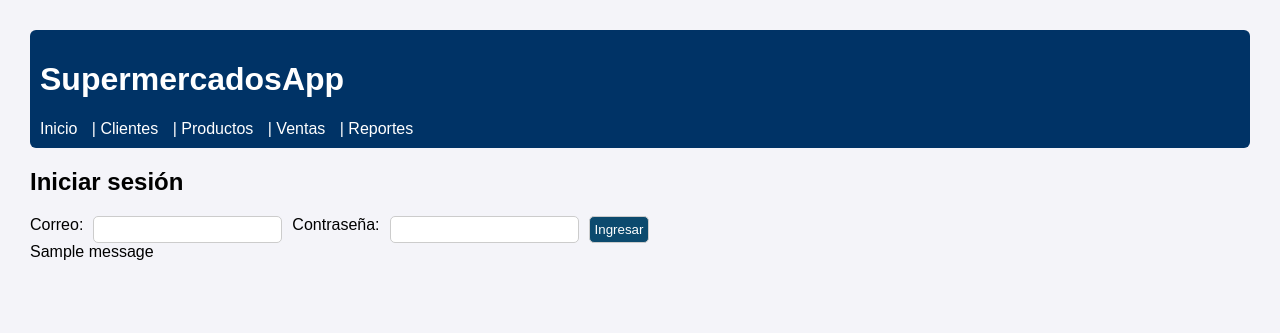
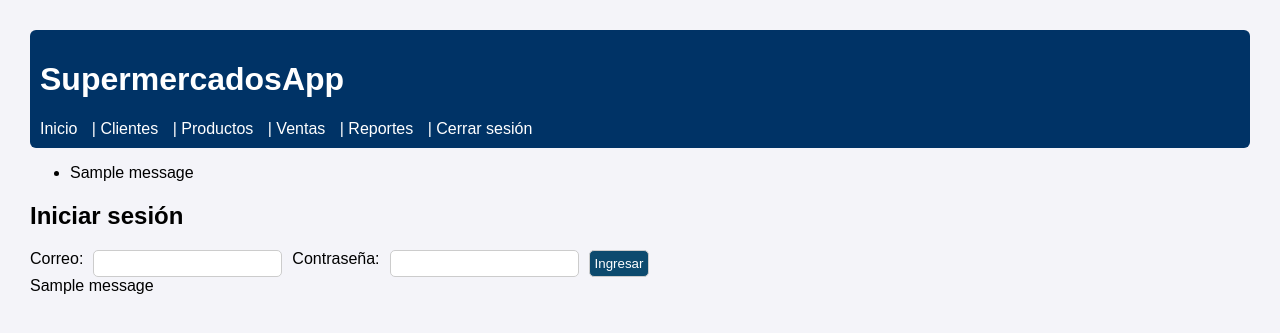
Before and after one commit to JuanSebastianTorres/SupermercadosApp, a Flask app: page /login in a window 1280 px wide. Shown: the top 333 px of the page. Run offline with Flask 3, Linux system fonts and the light colour scheme; the visitor is signed in with stand-in values (Sample User, id 1); tables that the repository leaves empty hold one stand-in row (values such as "Sample post"); one stand-in notice (Sample message) is shown; some libraries are stand-ins or nearby versions.

Commit message:
correccion interfaz log

```diff
--- a/templates/layout.html
+++ b/templates/layout.html
@@ -8,16 +8,30 @@
 <body>
   <header>
     <h1>SupermercadosApp</h1>
+
+    {% if 'usuario_id' in session %}
     <nav>
       <a href="/">Inicio</a> |
       <a href="/clientes/">Clientes</a> |
       <a href="/productos/">Productos</a> |
       <a href="/ventas/">Ventas</a> |
-      <a href="/reportes/">Reportes</a>
+      <a href="/reportes/">Reportes</a> |
+      <a href="/auth/logout">Cerrar sesión</a>
     </nav>
+    {% endif %}
   </header>
 
   <main>
+    {% with messages = get_flashed_messages(with_categories=true) %}
+      {% if messages %}
+        <ul class="flash-messages">
+          {% for category, message in messages %}
+            <li class="{{ category }}">{{ message }}</li>
+          {% endfor %}
+        </ul>
+      {% endif %}
+    {% endwith %}
+
     {% block content %}
     {% endblock %}
   </main>
```
